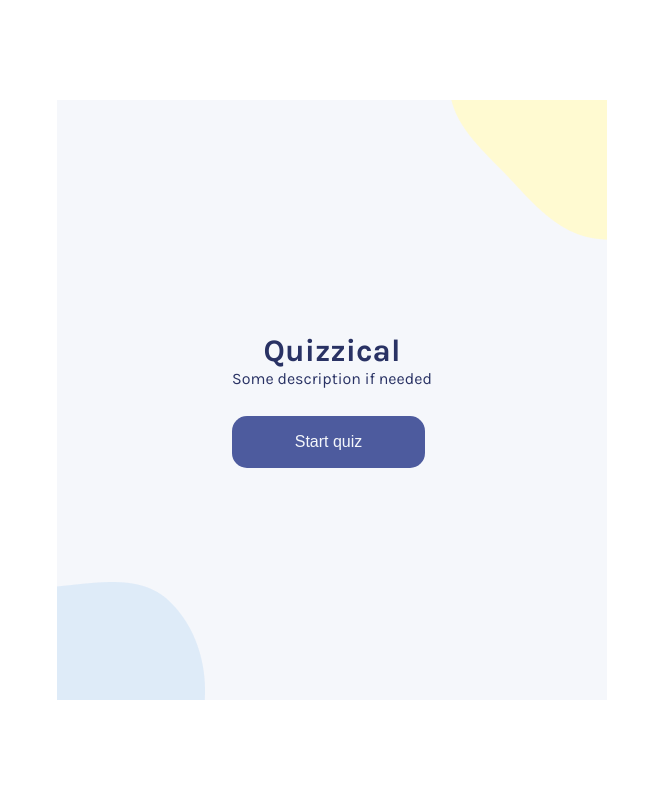
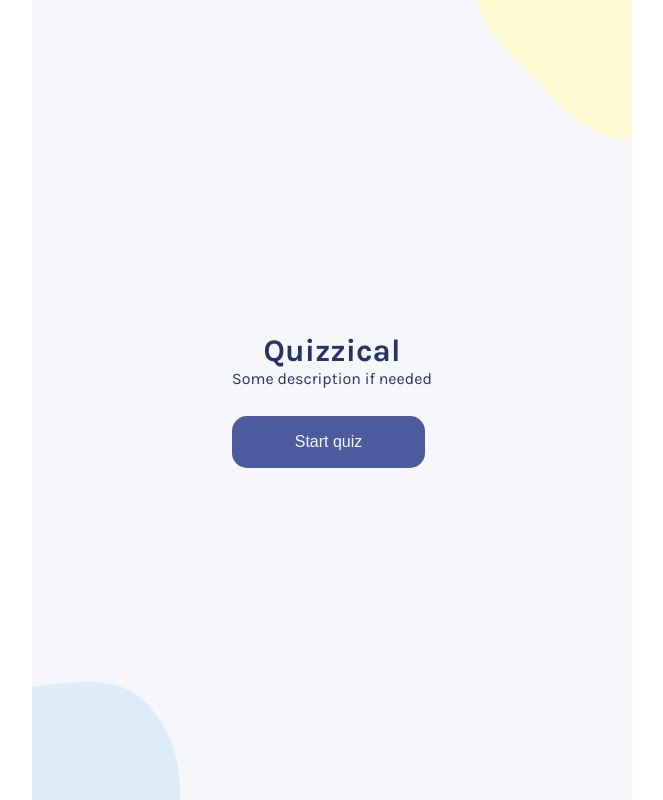
Before and after one commit to sabbir292/Quizzical, a React (Vite) app: page / in a window 1280 px wide. Shown: the whole page, without its empty margins (308-971 px from the left). Built offline with nearby package versions, Linux system fonts and the light colour scheme; a web font is replaced by a local one.

Commit message:
redesign a bit

```diff
--- a/index.html
+++ b/index.html
@@ -3,6 +3,7 @@
   <head>
     <meta charset="UTF-8" />
     <link rel="icon" type="image/svg+xml" href="/vite.svg" />
+    <link rel="stylesheet" href="https://unicons.iconscout.com/release/v4.0.0/css/line.css">
     <meta name="viewport" content="width=device-width, initial-scale=1.0" />
     <title>Quizzical</title>
   </head>
--- a/src/App.jsx
+++ b/src/App.jsx
@@ -72,7 +72,9 @@ function newQuiz(){
     setIsChecked(false)
     setScore(0)
 }
-
+function home(){
+    window.location.reload(false)
+}
 return(
     <main className='main-container-landing'>
         {allQuestions.length>0 ? <div>
@@ -98,6 +100,8 @@ return(
                     <button className='ansBtn check-ans'
                     onClick={newQuiz}
                     >Play Again</button>
+                     <div onClick={home} className="home"><i class="uil uil-estate"></i>
+                     </div>
                 </div>
                 :
                 <div className='endBtn'>
@@ -106,6 +110,7 @@ return(
                         onClick={checkAns}
                         >Check Answer
                     </button>
+                    <div onClick={home} className="home"><i class="uil uil-estate"></i></div>
                 </div>
             }
 
--- a/src/index.css
+++ b/src/index.css
@@ -16,31 +16,20 @@ body{
     font-family: 'Karla', sans-serif;
 }
 
-.main-container{
-    min-height: 600px;
-    max-height: fit-content;
-    max-width: 600px;
-    width: 550px;
+.main-container-landing{
+    position: relative;
+    min-height: 800px;
+    min-width: 600px;
+    max-width: 700px;
     display: flex;
     align-items: center;
     justify-content: center;
+    gap: 2rem;
     flex-direction: column;
-    background: url('/blueBlob.png') no-repeat left bottom, url('/yelloBlob.png') no-repeat top right;
-    background-color: #F5F7FB;
+    background: url(/blueBlob.png) no-repeat left bottom,url(/yelloBlob.png) no-repeat top right;
+    background-color: #f5f7fb;
     gap: 7px;
-    padding: 20px 70px;
-}
-.main-container-landing{
-    min-height: 600px;
-    width: 550px;
-    display: flex;
-    align-items: center;
-    justify-content: center;
-    flex-direction: column;
-    background: url('/blueBlob.png') no-repeat left bottom, url('/yelloBlob.png') no-repeat top right;
-    background-color: #F5F7FB;
-    gap: 7px;
-    padding: 20px 70px;
+    padding: 30px 70px;
 }
 .title{
     font-weight: 700;
@@ -73,27 +62,30 @@ body{
 
 
 .question{
-    font-weight: 700;
-    font-size: 16px;
-    line-height: 19px;
+    font-weight: 800;
+    font-size: 24px;
+    line-height: 24px;
     color: #293264;
 }
 
 .ansBtn{
-
     background: #D6DBF5;
+    min-width: 4rem;
     border-radius: 8px;
-    font-weight: 500;
+    font-weight: 600;
     font-size: 10.24px;
-    line-height: 12px;
+    line-height: 8px;
     text-align: center;
     color: #293264;
-    border: 0.794239px solid #4D5B9E;
+    border: 2px solid #4D5B9E;
     outline: none;
     cursor: pointer;
-    padding: 4px 19px;
-    margin: 15px;
-    margin-left: 0;
+    padding: 9px 14px;
+    margin: 15px 15px 15px 0;
+    transition: 200ms ease;
+}
+.ansBtn:hover{
+    box-shadow: 0 0 5px 0px rgba(0, 0, 0, 30);
 }
 
 .line{
@@ -105,13 +97,13 @@ body{
 
 .check-ans{
     border-radius: 10px;
-    width: 120px;
-    height: 35px;
+    width: 150px;
+    height: 44px;
     font-weight: 600;
-    font-size: 10.24px;
+    font-size: 12.24px;
     line-height: 12px;
     text-align: center;
-    color: #F5F7FB;
+    color: #f5f7fb;
     background: #4D5B9E;
 
 }
@@ -120,4 +112,19 @@ body{
     align-items: center;
     justify-content: center;
     width: 100%;
+    gap: 25px;
 }
+.ques-container{
+    margin: 1rem 0;
+}
+.home{
+    position: absolute;
+    top: 1rem;
+    left: 1rem;
+    font-size: 2rem;
+}
+.home :hover{
+    font-size: 2.2rem;
+    transition: 300ms ease;
+    cursor: pointer;
+}
```
